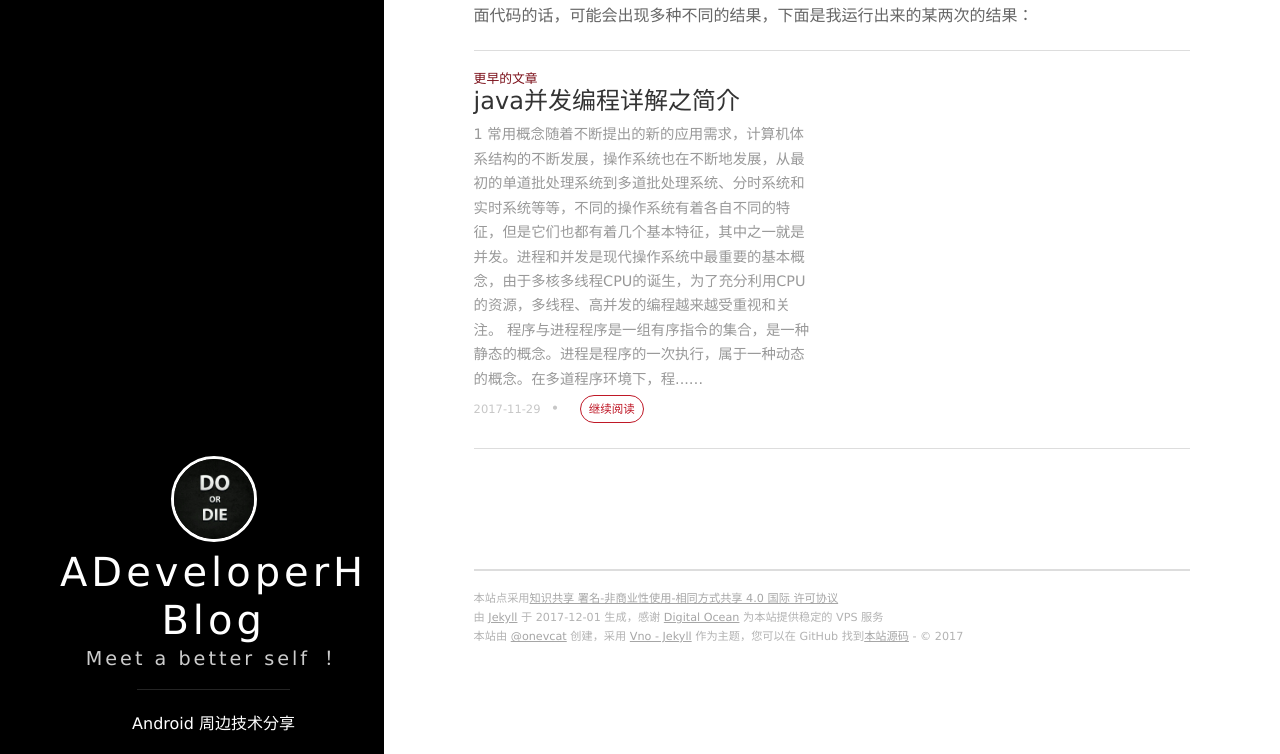
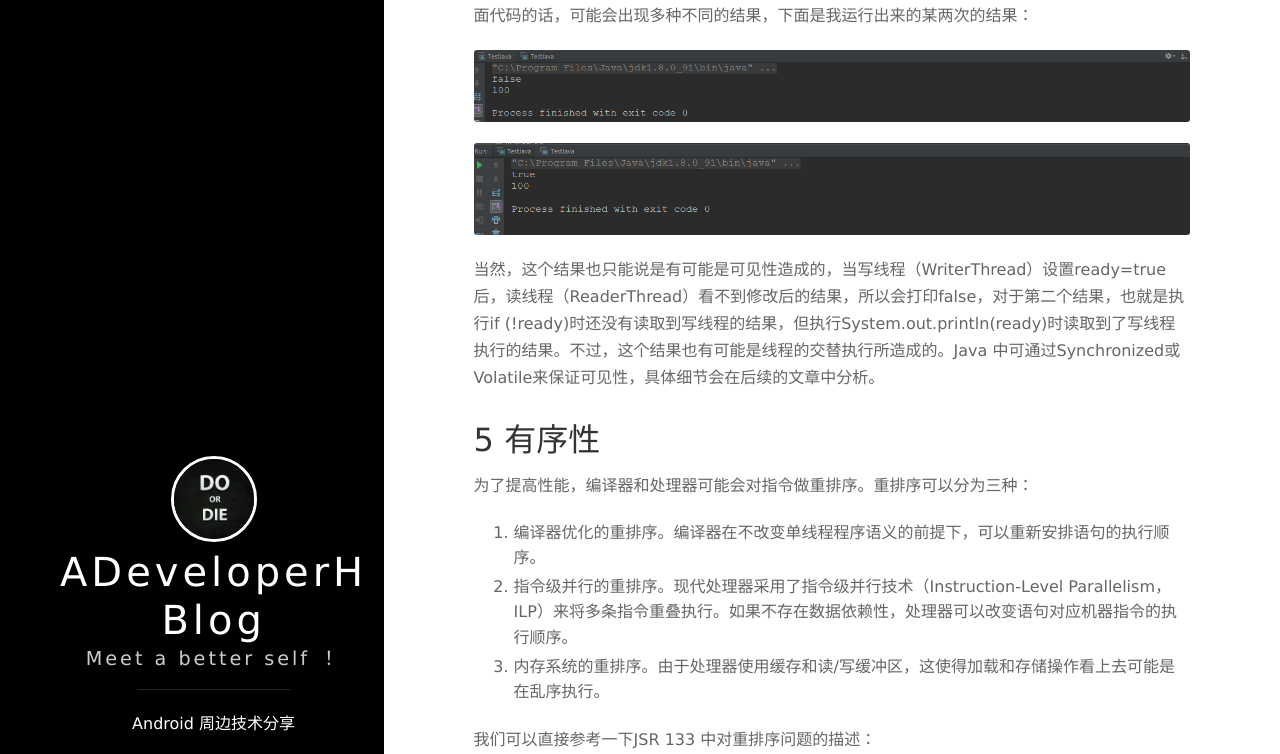
Before and after one commit to ADeveloperH/ADeveloperH.github.io, a Jekyll site: the page built from _posts/2017-12-01-concurrent2.md, in a window 1280 px wide and 1400 px high, scrolled down 4733 px. Shown: the top 754 px of the window. Built offline with Jekyll 4.4.1, drawn with Linux system fonts in a browser that asks for light colours; nearby versions of some CDN libraries; comment, search, counter and statistics services are not loaded; some of the changed text lies outside the part shown; grey boxes are pictures that could not be loaded.

Commit message:
java并发编程详解之核心理论整理完成

````diff
--- a/_posts/2017-12-01-concurrent2.md
+++ b/_posts/2017-12-01-concurrent2.md
@@ -155,3 +155,23 @@ public class TestJava {
 ```
 
 从直观上理解，这段程序应该只会输出100，ready的值是不会打印出来的。实际上，如果多次执行上面代码的话，可能会出现多种不同的结果，下面是我运行出来的某两次的结果：
+
+![](https://raw.githubusercontent.com/ADeveloperH/ADeveloperH.github.io/master/assets/20171201/06.png)
+
+![](https://raw.githubusercontent.com/ADeveloperH/ADeveloperH.github.io/master/assets/20171201/05.png)
+
+当然，这个结果也只能说是有可能是可见性造成的，当写线程（WriterThread）设置ready=true后，读线程（ReaderThread）看不到修改后的结果，所以会打印false，对于第二个结果，也就是执行if (!ready)时还没有读取到写线程的结果，但执行System.out.println(ready)时读取到了写线程执行的结果。不过，这个结果也有可能是线程的交替执行所造成的。Java 中可通过Synchronized或Volatile来保证可见性，具体细节会在后续的文章中分析。
+
+## 5 有序性 ##
+
+为了提高性能，编译器和处理器可能会对指令做重排序。重排序可以分为三种：
+
+1. 编译器优化的重排序。编译器在不改变单线程程序语义的前提下，可以重新安排语句的执行顺序。
+2. 指令级并行的重排序。现代处理器采用了指令级并行技术（Instruction-Level Parallelism， ILP）来将多条指令重叠执行。如果不存在数据依赖性，处理器可以改变语句对应机器指令的执行顺序。
+3. 内存系统的重排序。由于处理器使用缓存和读/写缓冲区，这使得加载和存储操作看上去可能是在乱序执行。
+
+我们可以直接参考一下JSR 133 中对重排序问题的描述：
+
+![](https://raw.githubusercontent.com/ADeveloperH/ADeveloperH.github.io/master/assets/20171201/07.png)
+
+先看上图中的左源码部分，从源码来看，要么指令 1 先执行要么指令 3先执行。如果指令 1 先执行，r2不应该能看到指令 4 中写入的值。如果指令 3 先执行，r1不应该能看到指令 2 写的值。但是运行结果却可能出现r2==2，r1==1的情况，这就是“重排序”导致的结果。上图右边部分即是一种可能出现的合法的编译结果，编译后，指令1和指令2的顺序可能就互换了。因此，才会出现r2==2，r1==1的结果。Java 中也可通过Synchronized或Volatile来保证顺序性。
````
